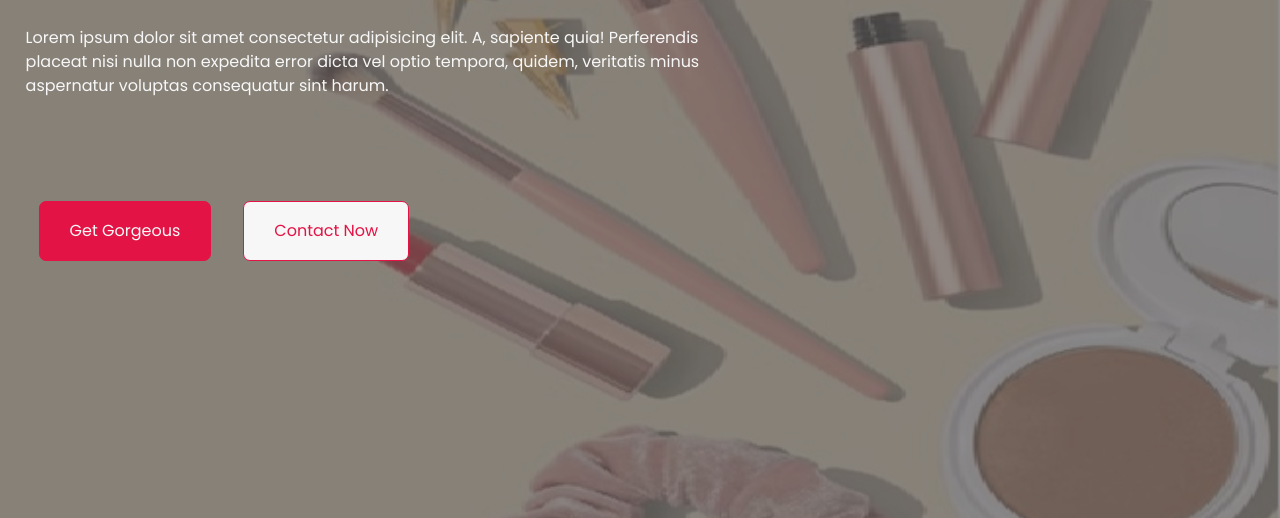
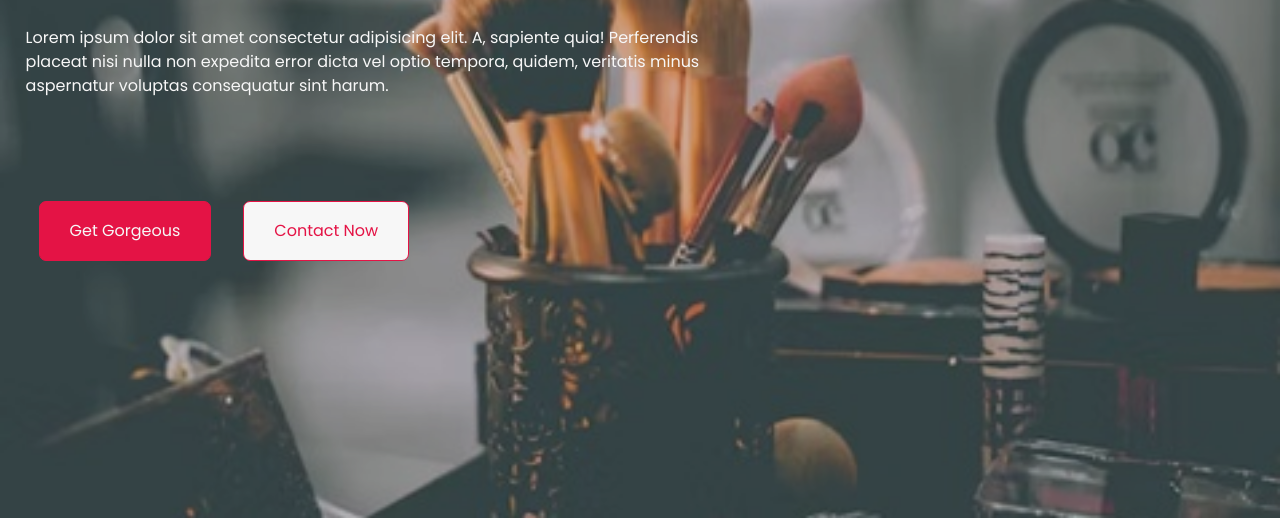
Before and after one commit to JyotiHambir-BC/blush-beauty, a plain HTML site: page index.html in a window 1280 px wide. Shown: the part 282-800 px from the top of the page. Drawn offline with nearby package versions, Linux system fonts and the light colour scheme.

Commit message:
change thehero image

```diff
--- a/assets/css/style.css
+++ b/assets/css/style.css
@@ -118,13 +118,13 @@ header ul li #phoneNumber:hover {
     width: 100%;
     height: 100%;
     /* background-color: var(--global-color-2); */
-    background-image: url("../image/hero.jpg");
+    background-image: url("../image/hero..jpg");
     background-repeat: no-repeat;
     background-size: cover;
     background-position: center;
     background-attachment: fixed;
     z-index: -1;
-    opacity: 0.3;
+    opacity: 0.7;
 }
 
 /* --------------------------------------------------------------.sectionFirst frontPage */
```
Also changed, not shown: assets/image/hero..jpg (added).
